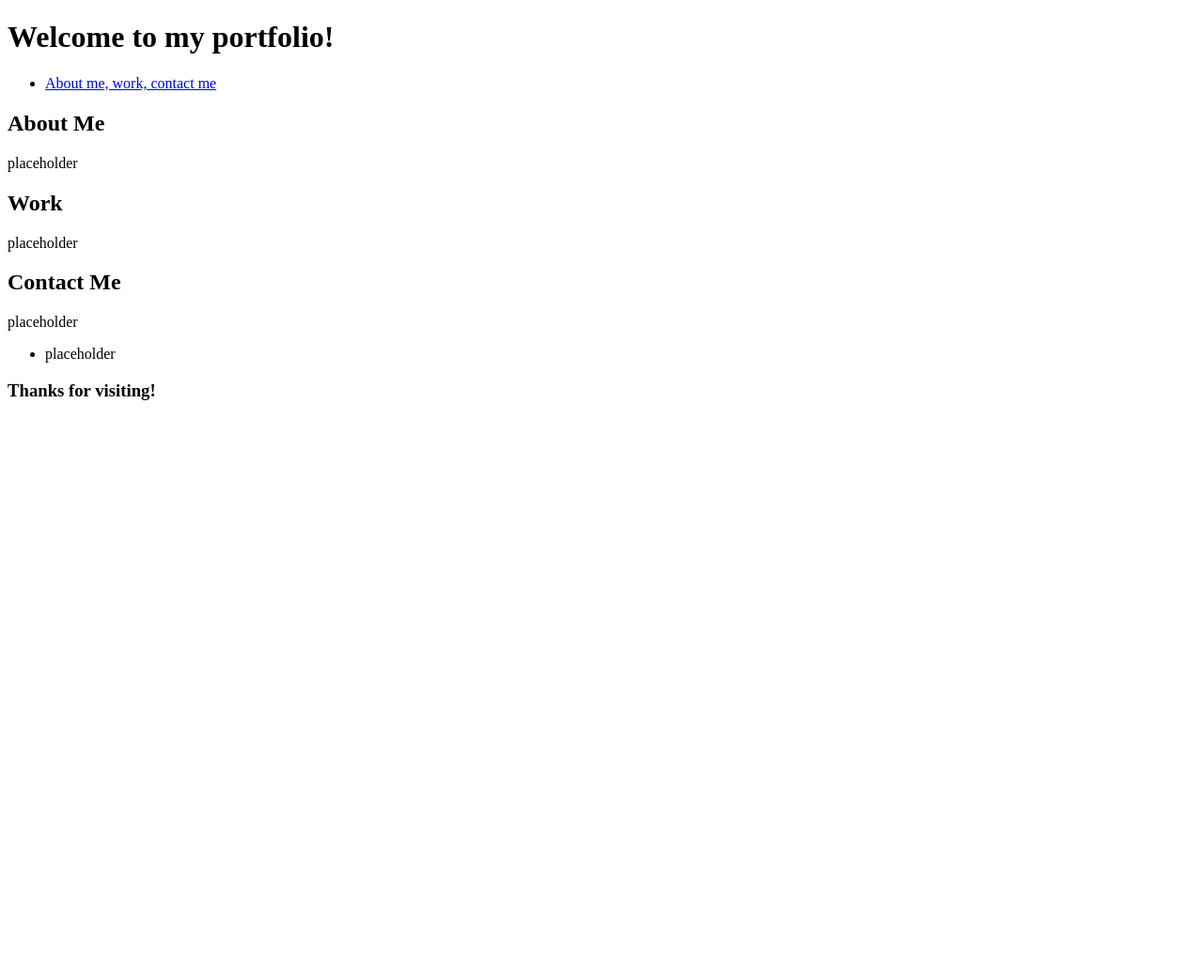
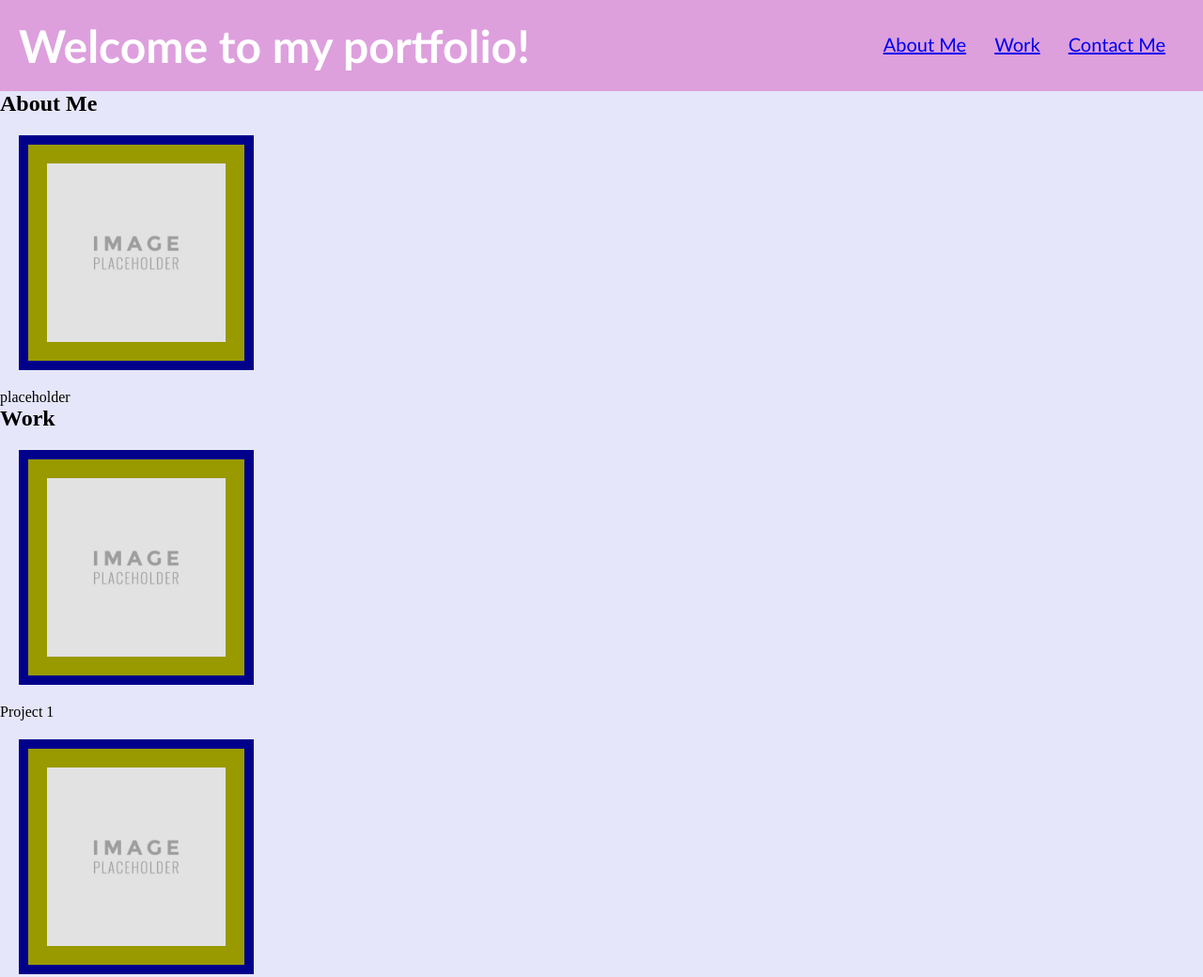
Before and after one commit to kaylahebertson/module-2-challenge, a plain HTML site: page index.html in a window 1280 px wide. Shown: the top 1040 px of the page at 94% size. Before the commit the page ends 800 px from the top, so only its background shows below. Drawn offline with Linux system fonts and the light colour scheme.

Commit message:
add nav and images

```diff
--- /dev/null
+++ b/assets/css/style.css
@@ -0,0 +1,68 @@
+* {
+   box-sizing: border-box;
+   padding: 0;
+   margin: 0;
+}
+
+body {
+   background-color: lavender;
+}
+
+header {
+   background-color: plum;
+   color: #ffffff;
+   font-family: 'Trebuchet MS', 'Lucida Sans Unicode', 'Lucida Grande', 'Lucida Sans', Arial, sans-serif;
+   padding: 20px;
+}
+
+header h1 {
+   display: inline-block;
+   font-size: 48px;
+}
+
+nav
+{
+   padding-top: 15px;
+   margin-right: 20px;
+   float: right;
+   font-family: 'Gill Sans', 'Gill Sans MT', Calibri, 'Trebuchet MS', sans-serif;
+   font-size: 20px;
+   color: #ffffff;
+}
+
+nav ul {
+   list-style-type: none;
+}
+
+nav ul li {
+   margin-left: 25px;
+   display: inline-block;
+}
+
+main {
+   display: flex;
+   flex-direction: column;
+}
+
+section {
+
+}
+
+img {
+   width: 250px;
+   height: 250px;
+   display: block;
+   padding: 20px;
+   background-color: #990;
+   border: 10px solid darkblue;
+   margin: 20px;
+}
+
+footer {
+
+}
+
+@media screen and (max-width: 768px) {
+   /* You'll need to update the CSS so that it contains media queries to make the page responsive.
+   When the page width is less than 768px, the portfolio columns should stack and be the same height.*/
+}
--- a/assets/style.css
+++ /dev/null
@@ -1,32 +0,0 @@
-* {
-
-}
-
-body {
-
-}
-
-header {
-
-}
-
-nav {
-
-}
-
-main {
-
-}
-
-section {
-
-}
-
-footer {
-
-}
-
-@media screen and (max-width: 768px) {
-   /* You'll need to update the CSS so that it contains media queries to make the page responsive.
-   When the page width is less than 768px, the portfolio columns should stack and be the same height.*/
-}
--- a/index.html
+++ b/index.html
@@ -5,7 +5,7 @@
     <title>Kayla's Portfolio</title>
     <meta charset="UTF-8" />
     <meta name="viewport" content="width=device-width, initial-scale=1" />
-    <link rel="stylesheet" type="text/css" href="./assets/style.css" />
+    <link rel="stylesheet" type="text/css" href="./assets/css/style.css" />
 </head>
 
 <body>
@@ -14,24 +14,70 @@
         <nav>
             <ul>
                 <li>
-                    <a href="placeholder">About me, work, contact me</a>
+                    <a href="#about-me">About Me</a>
+                </li>
+                <li>
+                    <a href="#work">Work</a>
+                </li>
+                <li>
+                    <a href="#contact-me">Contact Me</a>
                 </li>
             </ul>
         </nav>
     </header>
 
     <main>
-    <section>
+    <section id="about-me">
         <h2>About Me</h2>
+        <img
+            src="assets/images/image-placeholder.jpg"
+            alt="placeholder image"
+        />
         <p>placeholder</p>
     </section>
 
-    <section>
+    <section id="work">
         <h2>Work</h2>
-        <p>placeholder</p>
+        <img
+            src="assets/images/image-placeholder.jpg"
+            alt="placeholder image"
+        />
+        <p>Project 1</p>
     </section>
 
     <section>
+        <img
+            src="assets/images/image-placeholder.jpg"
+            alt="placeholder image"
+        />
+        <p>Project 2</p>
+    </section>
+
+    <section>
+        <img
+            src="assets/images/image-placeholder.jpg"
+            alt="placeholder image"
+        />
+        <p>Project 3</p>
+    </section>
+
+    <section>
+        <img
+            src="assets/images/image-placeholder.jpg"
+            alt="placeholder image"
+        />
+        <p>Project 4</p>
+    </section>
+
+    <section>
+        <img
+            src="assets/images/image-placeholder.jpg"
+            alt="placeholder image"
+        />
+        <p>Project 5</p>
+    </section>
+
+    <section id="contact-me">
         <h2>Contact Me</h2>
         <p>placeholder</p>
         <ul>
```
Also changed, not shown: assets/images/image-placeholder.jpg (added).
